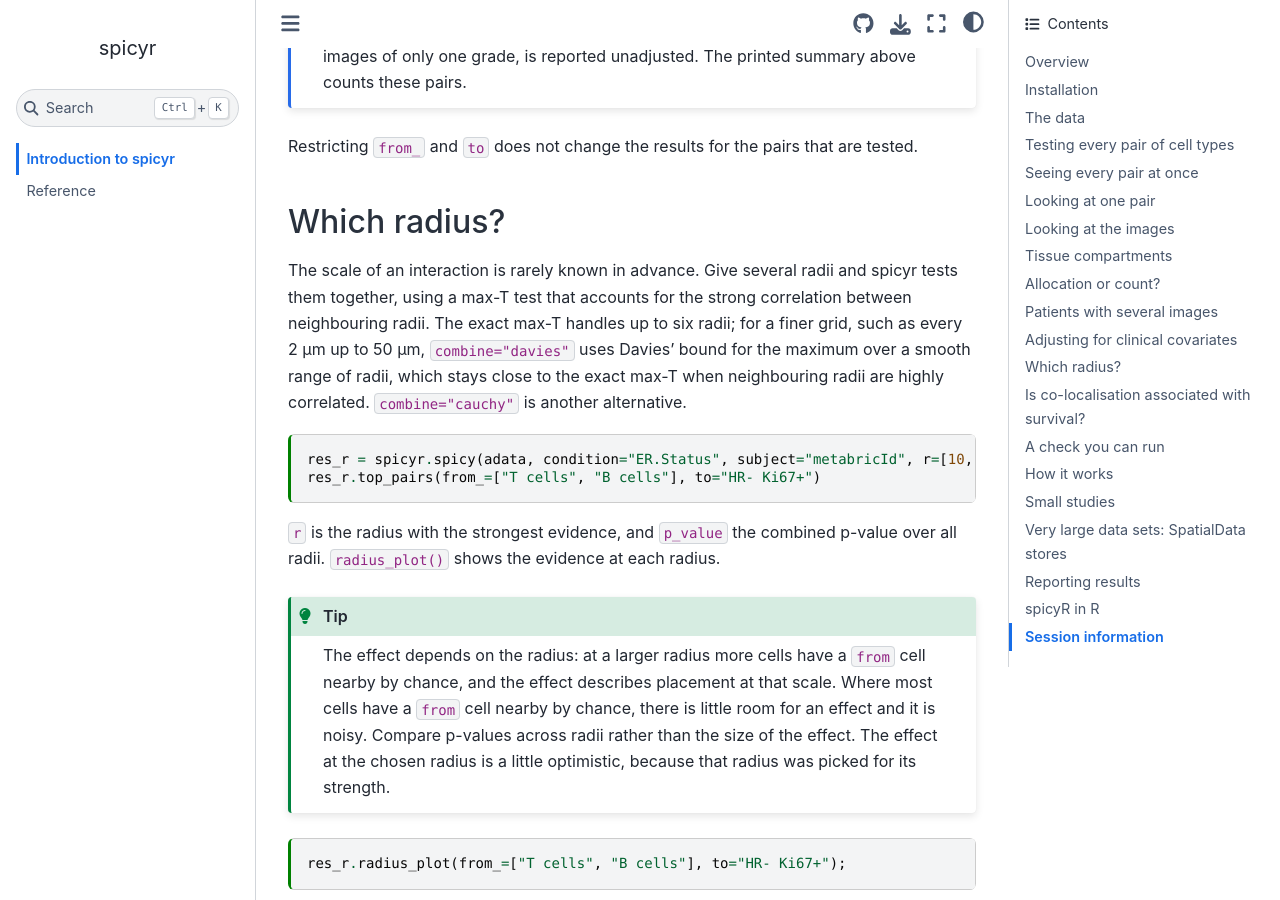
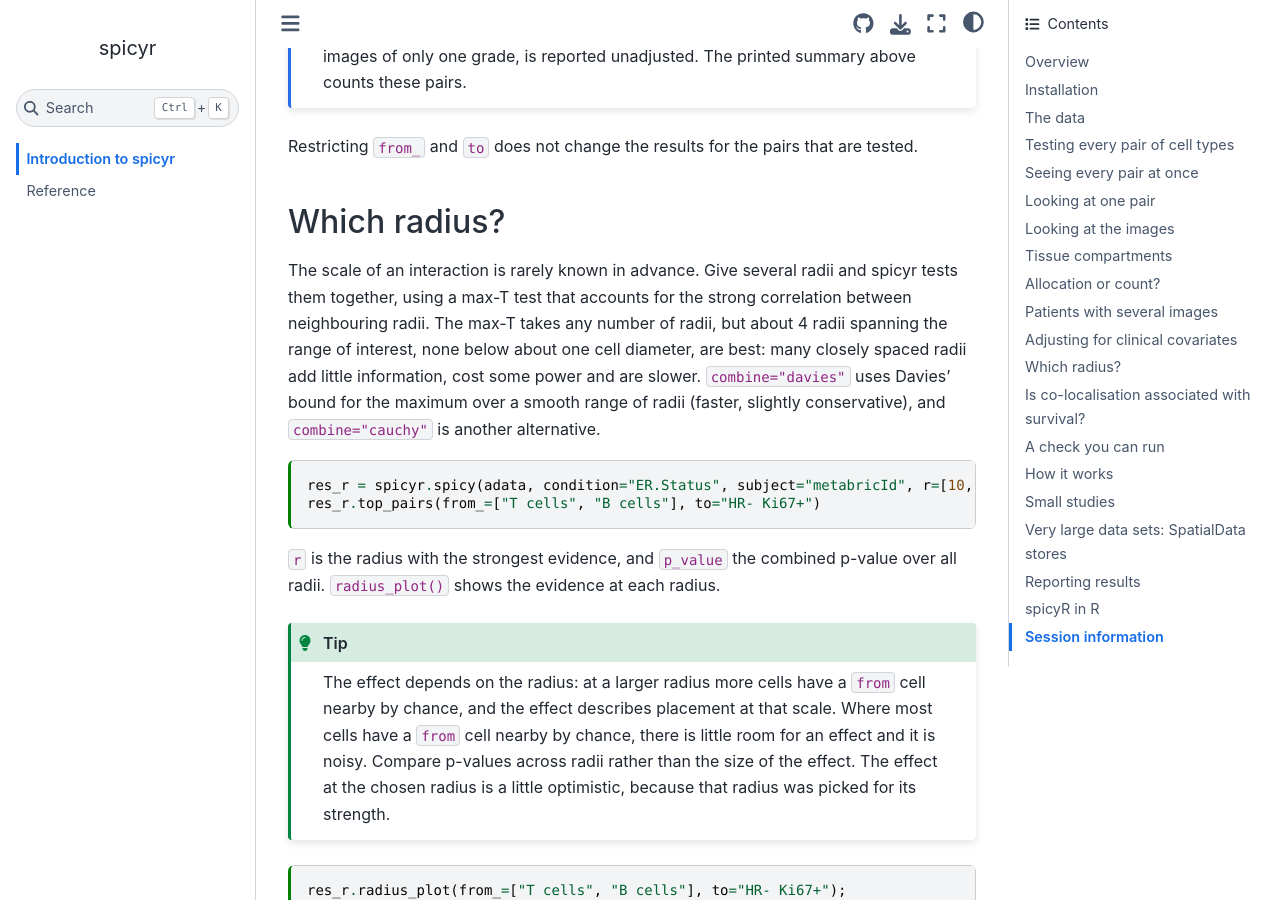
Before and after one commit to SydneyBioX/spicyr-py, a Sphinx documentation site: the page built from docs/tutorial.md, in a window 1280 px wide and 900 px high, scrolled down 8158 px. Built offline with Sphinx 7.4.7 and the Sphinx Book theme 1.1.4, drawn with Linux system fonts in a browser that asks for light colours.

Commit message:
Docs: adjusted designs, follow-ups, max-T for any number of radii, survival rules
Co-Authored-By: Claude Opus 5.5 <noreply@anthropic.com>

````diff
--- a/docs/tutorial.md
+++ b/docs/tutorial.md
@@ -342,10 +342,10 @@ Restricting `from_` and `to` does not change the results for the pairs that are
 ## Which radius?
 
 The scale of an interaction is rarely known in advance. Give several radii and spicyr tests them together, using a
-max-T test that accounts for the strong correlation between neighbouring radii. The exact max-T handles up to six
-radii; for a finer grid, such as every 2 µm up to 50 µm, `combine="davies"` uses Davies' bound for the maximum over a
-smooth range of radii, which stays close to the exact max-T when neighbouring radii are highly correlated.
-`combine="cauchy"` is another alternative.
+max-T test that accounts for the strong correlation between neighbouring radii. The max-T takes any number of radii,
+but about 4 radii spanning the range of interest, none below about one cell diameter, are best: many closely spaced
+radii add little information, cost some power and are slower. `combine="davies"` uses Davies' bound for the maximum
+over a smooth range of radii (faster, slightly conservative), and `combine="cauchy"` is another alternative.
 
 ```{code-cell} ipython3
 res_r = spicyr.spicy(adata, condition="ER.Status", subject="metabricId", r=[10, 25, 50, 75])
````
Also changed, not shown: docs/api.md (+3 -2 lines).
